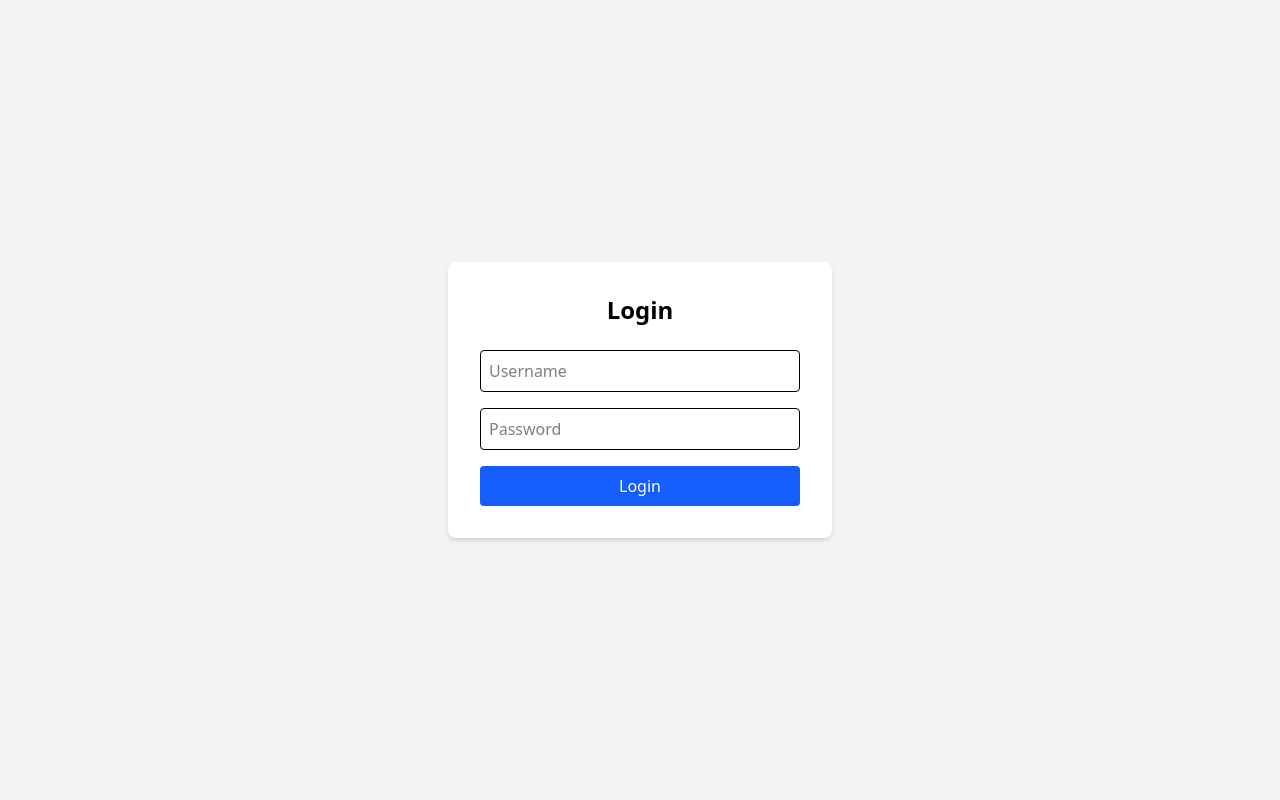
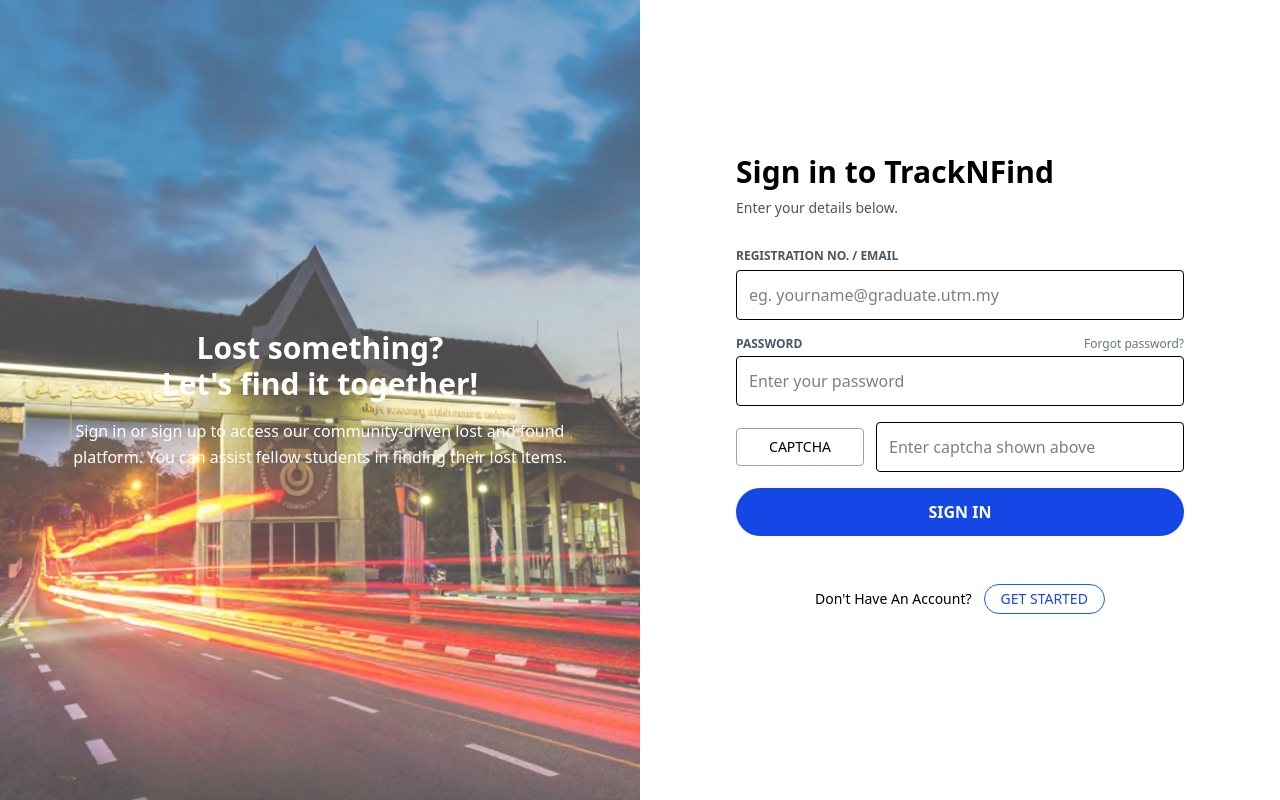
Before and after one commit to LEONG0719/AIROST_internProject, a Vue app in the folder Frontend/lostAndFound/: page /login in a window 1280 px wide. Built offline with nearby package versions, Linux system fonts and the light colour scheme.

Commit message:
mobile and desktop login view

```diff
--- a/Frontend/lostAndFound/src/pages/LoginPage.vue
+++ b/Frontend/lostAndFound/src/pages/LoginPage.vue
@@ -1,33 +1,139 @@
 <template>
-  <div class="flex items-center justify-center min-h-screen bg-gray-100">
-    <div class="bg-white p-8 rounded-lg shadow-md w-96">
-      <h2 class="text-2xl font-bold mb-6 text-center">Login</h2>
+  <div class="min-h-screen flex flex-col md:flex-row">
+
+    <!-- LEFT IMAGE PANEL (Desktop only) -->
+    <div class="hidden md:flex md:w-1/2 relative items-center justify-center">
+      <!-- Background Image -->
+      <div class="absolute inset-0 bg-cover bg-center "
+           style="background-image: url('/utmlogooo.png');">
+      </div>
+
+      <!-- Left side text -->
+      <div class="relative text-center text-white px-6 md:px-12">
+        <h1 class="text-2xl md:text-3xl font-bold mb-4">
+          Lost something?<br />
+          Let's find it together!
+        </h1>
+
+        <p class="text-sm md:text-base leading-relaxed">
+          Sign in or sign up to access our community-driven lost and found platform.
+          You can assist fellow students in finding their lost items.
+        </p>
+      </div>
+    </div>
+
+
+    <!-- RIGHT LOGIN PANEL -->
+    <div class="w-full md:w-1/2 relative flex items-center justify-center min-h-screen md:min-h-0 px-6 md:px-16 py-10 bg-white md:bg-white">
+
+      <!-- Mobile Background Image (behind form) -->
+      <div class="md:hidden absolute inset-0 bg-cover bg-center opacity-50"
+           style="background-image: url('/utmlogooo.png');">
+      </div>
+
+      <!-- Loading Animation Overlay -->
+      <Transition name="fade">
+        <div v-if="isLoading" class="absolute inset-0 bg-white bg-opacity-95 flex items-center justify-center z-50">
+          <div class="text-center">
+            <!-- Animated Logo -->
+            <div class="mb-6 animate-bounce-slow">
+              <img src="/logo.png" alt="TrackNFind Logo" class="h-24 md:h-32 w-auto mx-auto" />
+            </div>
+
+            <!-- Loading Text -->
+            <h3 class="text-xl md:text-2xl font-semibold text-gray-800 mb-2 animate-pulse">
+              Signing you in...
+            </h3>
+
+            <!-- Loading Spinner -->
+            <div class="flex justify-center space-x-2 mt-4">
+              <div class="w-3 h-3 bg-blue-600 rounded-full animate-bounce" style="animation-delay: 0s"></div>
+              <div class="w-3 h-3 bg-blue-600 rounded-full animate-bounce" style="animation-delay: 0.2s"></div>
+              <div class="w-3 h-3 bg-blue-600 rounded-full animate-bounce" style="animation-delay: 0.4s"></div>
+            </div>
+          </div>
+        </div>
+      </Transition>
+
+      <!-- Content (on top of background) - Centered -->
+      <div class="relative z-10 w-full max-w-md">
+
+
+        <!-- Main Login Content -->
+        <h2 class="text-2xl md:text-3xl font-semibold mb-2">
+          Sign in to TrackNFind
+        </h2>
+        <p class="text-gray-600 mb-6 text-sm">
+          Enter your details below.
+        </p>
 
         <form @submit.prevent="handleLogin">
+
+          <!-- Registration Input -->
+          <label class="text-xs font-semibold text-gray-600">REGISTRATION NO. / EMAIL</label>
           <input
             v-model="username"
             type="text"
-          placeholder="Username"
-          class="w-full mb-4 p-2 border rounded"
+            placeholder="eg. yourname@graduate.utm.my"
+            class="w-full mb-4 mt-1 p-3 border rounded focus:ring-2 focus:ring-blue-600 bg-white"
             required
           />
+
+          <!-- Password Row -->
+          <div class="flex justify-between items-center">
+            <label class="text-xs font-semibold text-gray-600">PASSWORD</label>
+            <button type="button" class="text-xs text-gray-500 hover:underline">Forgot password?</button>
+          </div>
+
           <input
             v-model="password"
             type="password"
-          placeholder="Password"
-          class="w-full mb-4 p-2 border rounded"
+            placeholder="Enter your password"
+            class="w-full mb-4 mt-1 p-3 border rounded focus:ring-2 focus:ring-blue-600 bg-white"
             required
           />
+
+          <!-- Captcha input -->
+          <div class="flex items-center gap-3 mb-4">
+            <button
+              type="button"
+              class="border border-gray-400 px-4 py-2 text-sm rounded w-32 bg-white">
+              CAPTCHA
+            </button>
+
+            <input
+              type="text"
+              placeholder="Enter captcha shown above"
+              class="flex-1 p-3 border rounded focus:ring-2 focus:ring-blue-600 bg-white"
+            />
+          </div>
+
+          <!-- Sign In Button -->
           <button
             type="submit"
-          class="w-full bg-blue-600 text-white py-2 rounded hover:bg-blue-700"
-        >
-          Login
+            :disabled="isLoading"
+            class="w-full bg-blue-700 text-white py-3 rounded-full text-center font-semibold hover:bg-blue-800 transition disabled:opacity-50 disabled:cursor-not-allowed">
+            {{ isLoading ? 'SIGNING IN...' : 'SIGN IN' }}
           </button>
+
         </form>
+          <!-- Top Right: Get Started -->
+        <div class="flex items-center text-sm mb-8 justify-center mt-8 md:mt-12">
+          <span>Don't Have An Account?</span>
+          <button
+            class="ml-3 border border-blue-600 text-blue-700 px-4 py-1 rounded-full hover:bg-blue-600 hover:text-white transition">
+            GET STARTED
+          </button>
         </div>
+
       </div>
+
+    </div>
+
+  </div>
+
 </template>
+
 
 <script setup lang="ts">
 import { ref } from 'vue'
@@ -35,13 +141,46 @@
 
 const username = ref('')
 const password = ref('')
+const isLoading = ref(false)
 const router = useRouter()
 
-const handleLogin = () => {
+const handleLogin = async () => {
   if (username.value && password.value) {
+    // Show loading animation
+    isLoading.value = true
+
+    // Simulate authentication delay (replace with actual API call)
+    await new Promise(resolve => setTimeout(resolve, 2000))
+
+    // Navigate to dashboard
     router.push('/dashboard')
   } else {
     alert('Please enter username and password')
   }
 }
 </script>
+
+<style scoped>
+/* Fade transition for loading overlay */
+.fade-enter-active, .fade-leave-active {
+  transition: opacity 0.3s ease;
+}
+
+.fade-enter-from, .fade-leave-to {
+  opacity: 0;
+}
+
+/* Custom bounce animation for logo */
+@keyframes bounce-slow {
+  0%, 100% {
+    transform: translateY(0);
+  }
+  50% {
+    transform: translateY(-20px);
+  }
+}
+
+.animate-bounce-slow {
+  animation: bounce-slow 1.5s ease-in-out infinite;
+}
+</style>
```
Also changed, not shown: Frontend/lostAndFound/public/logo.png (added), Frontend/lostAndFound/public/utmlogooo.png (added). Lines whose indentation alone changed are shown as unchanged.
